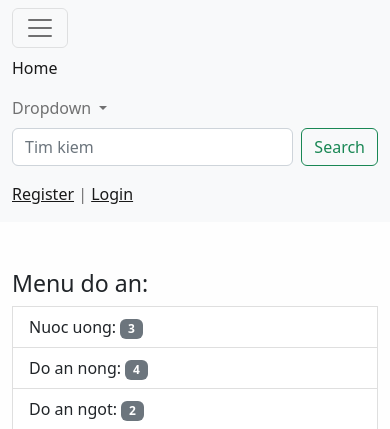
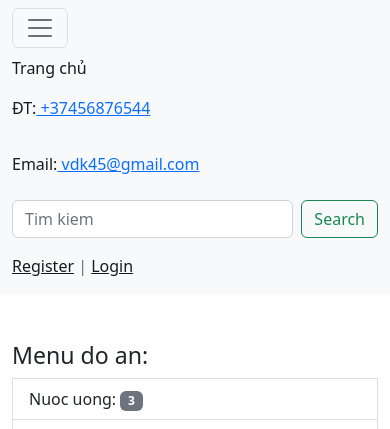
Before and after one commit to VDK45/restaurant_site, a Django app: page /category/5/ in a window 390 px wide, after a click that opens the changed part. Shown: the top 429 px of the page. Run offline with Django 4.2, Linux system fonts and the light colour scheme; data comes from the database, SQL or seed files in the repository; both versions use the stored data as it was after the commit; parts of the project's set-up code (start-up, migrations or seed data) failed here and were passed over; some libraries are stand-ins or nearby versions.

Commit message:
Navbar: Deleted drop down menu Navbar: Added phone + email

```diff
--- a/sr_site/templates/include/_navbar.html
+++ b/sr_site/templates/include/_navbar.html
@@ -10,25 +10,28 @@
         <div class="collapse navbar-collapse" id="navbarSupportedContent">
             <ul class="navbar-nav me-auto mb-2 mb-lg-0">
                 <li class="nav-item">
-                    <a class="nav-link active" aria-current="page" href="{% url 'home' %}">Home</a>
+                    <a class="nav-link active" aria-current="page" href="{% url 'home' %}">Trang chủ</a>
                 </li>
                 <!--                <li class="nav-item">-->
                 <!--                    <a class="nav-link" href="/">Them menu</a>-->
                 <!--                </li>-->
-                <li class="nav-item dropdown">
-                    <a class="nav-link dropdown-toggle" href="#" role="button" data-bs-toggle="dropdown"
-                       aria-expanded="false">
-                        Dropdown
-                    </a>
-                    <ul class="dropdown-menu">
-                        <li><a class="dropdown-item" href="#">Action</a></li>
-                        <li><a class="dropdown-item" href="#">Another action</a></li>
-                        <li>
-                            <hr class="dropdown-divider">
-                        </li>
-                        <li><a class="dropdown-item" href="#">Something else here</a></li>
-                    </ul>
-                </li>
+<!--                <li class="nav-item dropdown">-->
+<!--                    <a class="nav-link dropdown-toggle" href="#" role="button" data-bs-toggle="dropdown"-->
+<!--                       aria-expanded="true">-->
+<!--                        Dropdown-->
+<!--                    </a>-->
+<!--                    <ul class="dropdown-menu">-->
+<!--                        <li><p class="nav-link active">ĐT:<a href="tel:+37456876544">+37456876544</a></p></li>-->
+<!--                        <li><a class="dropdown-item" href="#">Action</a></li>-->
+<!--                        <li><a class="dropdown-item" href="#">Another action</a></li>-->
+<!--                        <li>-->
+<!--                            <hr class="dropdown-divider">-->
+<!--                        </li>-->
+<!--                        <li><a class="dropdown-item" href="#">Something else here</a></li>-->
+<!--                    </ul>-->
+<!--                </li>-->
+                <li><p class="nav-link active">ĐT:<a href="tel:+37456876544"> +37456876544</a></p></li>
+                <li><p class="nav-link active">Email:<a href="mailto:vdk45@gmail.com"> vdk45@gmail.com</a></p></li>
                 <li class="nav-item">
                     <form class="d-flex" role="search" action="{% url 'search_results' %}" method="get">
                 <input name="q" class="form-control me-2" type="search" placeholder="Tim kiem" aria-label="Search" >
```
Also changed, not shown: sr_site/db.sqlite3.
